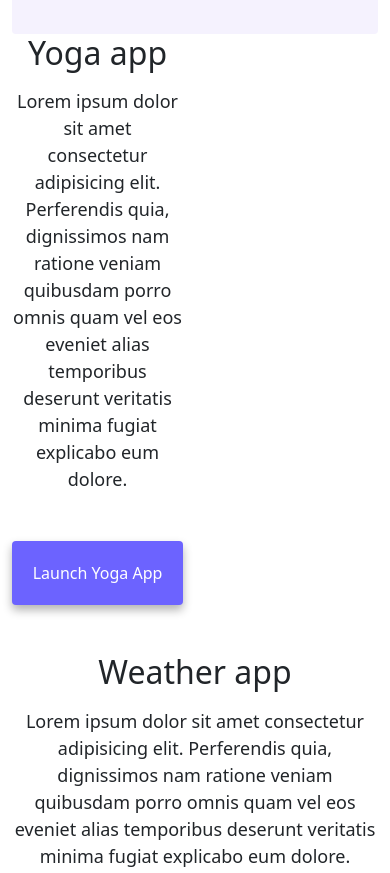
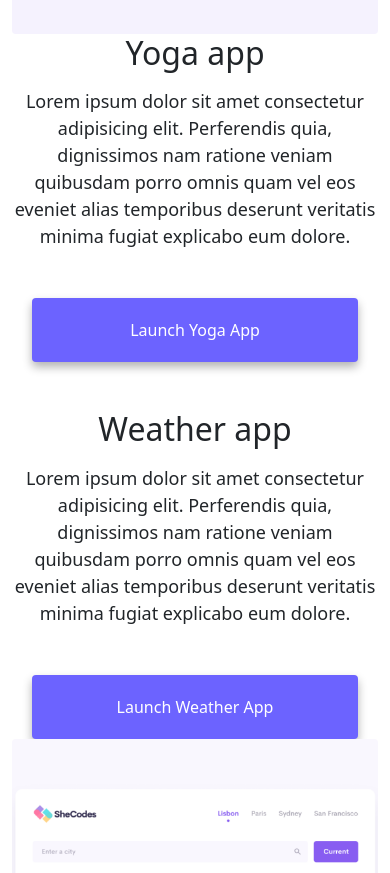
Before and after one commit to LettitiaM/profile, a website: page index.html in a window 390 px wide. Shown: the part 794-1667 px from the top of the page. Drawn offline with nearby package versions, Linux system fonts and the light colour scheme.

Commit message:
added media sm

```diff
--- a/index.html
+++ b/index.html
@@ -65,7 +65,7 @@
         <div class="col-sm-6">
           <img src="/images/yoga.png" class="img-fluid rounded" alt="yoga" />
         </div>
-        <div class="col-6">
+        <div class="col-sm-6">
           <h2 class="mb-3">Yoga app</h2>
           <p>
             Lorem ipsum dolor sit amet consectetur adipisicing elit. Perferendis
@@ -103,7 +103,7 @@
         <div class="col-sm-6">
           <img src="/images/yogurt.png" class="img-fluid rounded" alt="yogurt" />
         </div>
-        <div class="col-6">
+        <div class="col-sm-6">
           <h2 class="mb-3">Yogurt app</h2>
           <p>
             Lorem ipsum dolor sit amet consectetur adipisicing elit. Perferendis
--- a/style.css
+++ b/style.css
@@ -94,13 +94,13 @@ p {
   }
   h2{font-size: 32px;
   text-align: center;
-}
-p{
+  }
+ p{
   text-align: center;
-}
+ }
   .primary-link{
     display: block;
     text-align: center;
-    margin: 0 20pxS;
+    margin: 0 20px;
   }
 }
```
